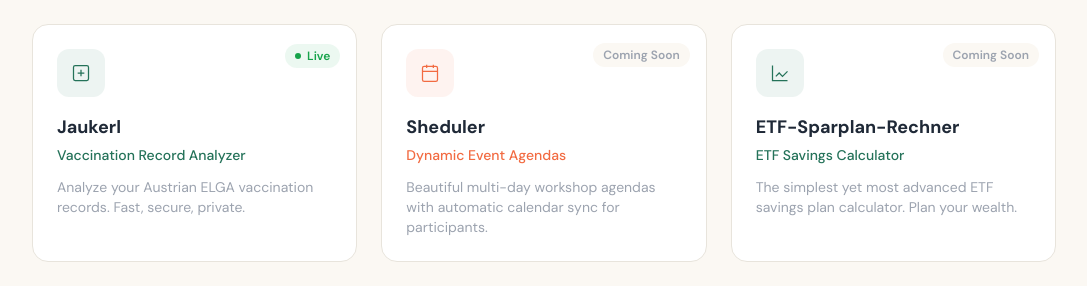
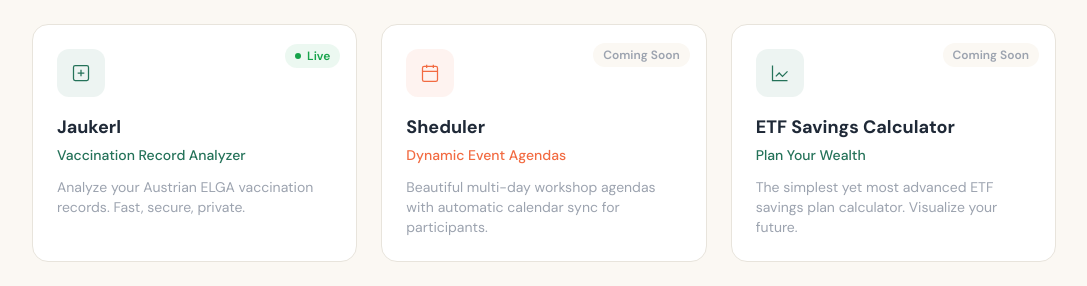
Before and after one commit to markushoefinger/vibem, a Next.js app: page / in a window 1280 px wide. Shown: the part 3030-3316 px from the top of the page, without its empty margins (96-1183 px from the left). Built offline with nearby package versions, Linux system fonts and the light colour scheme.

Commit message:
fix: ETF project name to English

```diff
--- a/src/app/page.tsx
+++ b/src/app/page.tsx
@@ -166,9 +166,9 @@ const projects = [
     icon: Icons.calendar,
   },
   {
-    name: 'ETF-Sparplan-Rechner',
-    tagline: 'ETF Savings Calculator',
-    description: 'The simplest yet most advanced ETF savings plan calculator. Plan your wealth.',
+    name: 'ETF Savings Calculator',
+    tagline: 'Plan Your Wealth',
+    description: 'The simplest yet most advanced ETF savings plan calculator. Visualize your future.',
     status: 'coming',
     url: 'https://etf-rechner-sparplan.de',
     color: 'primary',
```
